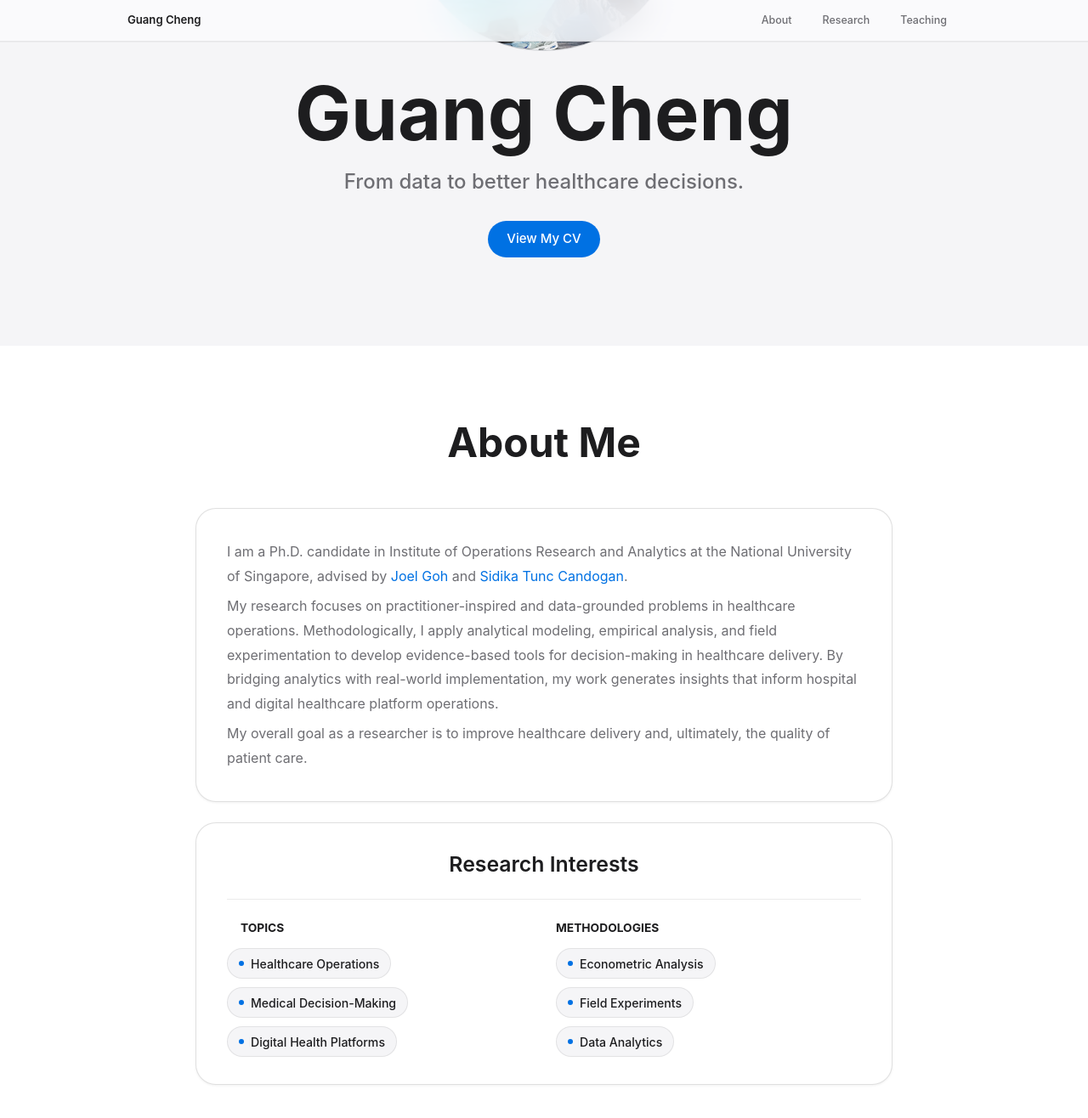
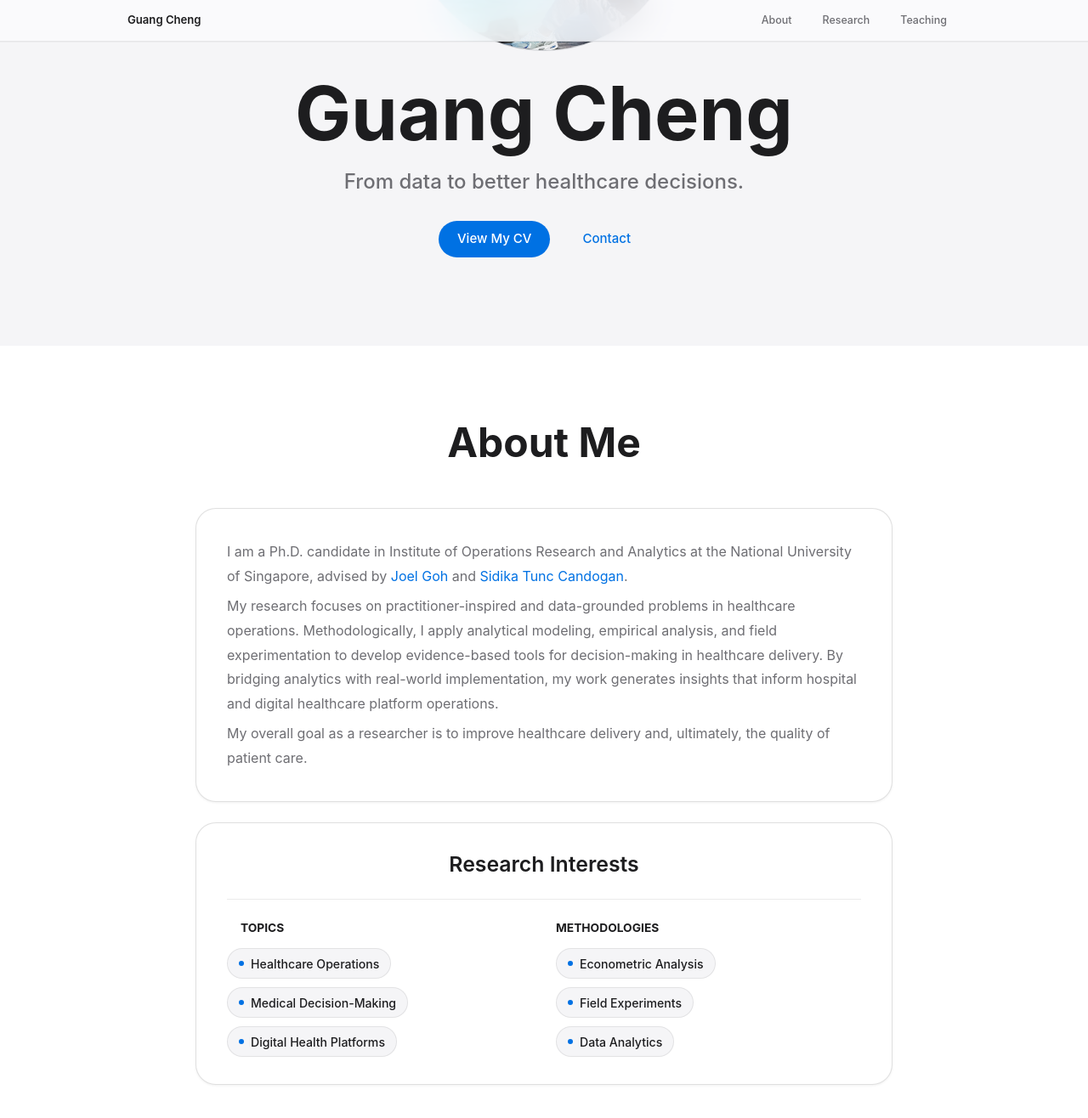
Before and after one commit to gcheng-nus/gcheng-nus.github.io, a Jekyll site: the page built from _pages/about.md, in a window 1280 px wide and 1400 px high, scrolled down 388 px. Shown: the top 1316 px of the window at 85% size. Built offline with Jekyll 4.4.1, drawn with Linux system fonts in a browser that asks for light colours.

Commit message:
add email button

```diff
--- a/_pages/about.md
+++ b/_pages/about.md
@@ -22,6 +22,7 @@ redirect_from:
       <p class="intro-lede">National University of Singapore</p> -->
       <div class="intro-actions">
         <a class="academic-button academic-button--primary intro-button" href="{{ '/CV/CV_Guang.pdf' | relative_url }}" target="_blank" rel="noopener">View My CV</a>
+        <a class="academic-button academic-button--secondary intro-button" href="mailto:gcheng@u.nus.edu">Contact</a>
       </div>
     </div>
   </div>
--- a/assets/css/academic.scss
+++ b/assets/css/academic.scss
@@ -686,6 +686,19 @@ body.academic-site {
   text-decoration: none;
 }
 
+.academic-site .academic-button--secondary {
+  border-color: var(--academic-primary);
+  background: transparent;
+  color: var(--academic-primary);
+}
+
+.academic-site .academic-button--secondary:hover {
+  border-color: var(--academic-primary);
+  background: var(--academic-primary);
+  color: #fff;
+  text-decoration: none;
+}
+
 .not-found-panel {
   max-width: 620px;
 }
```
